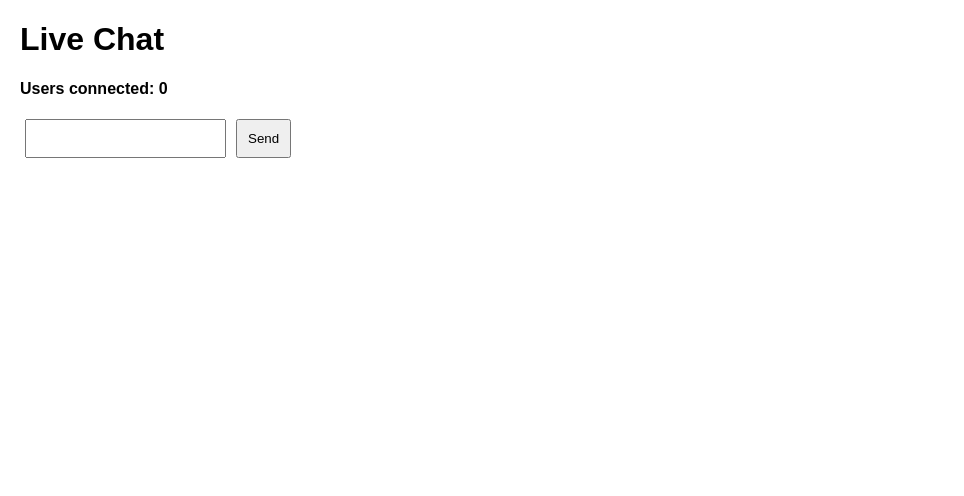
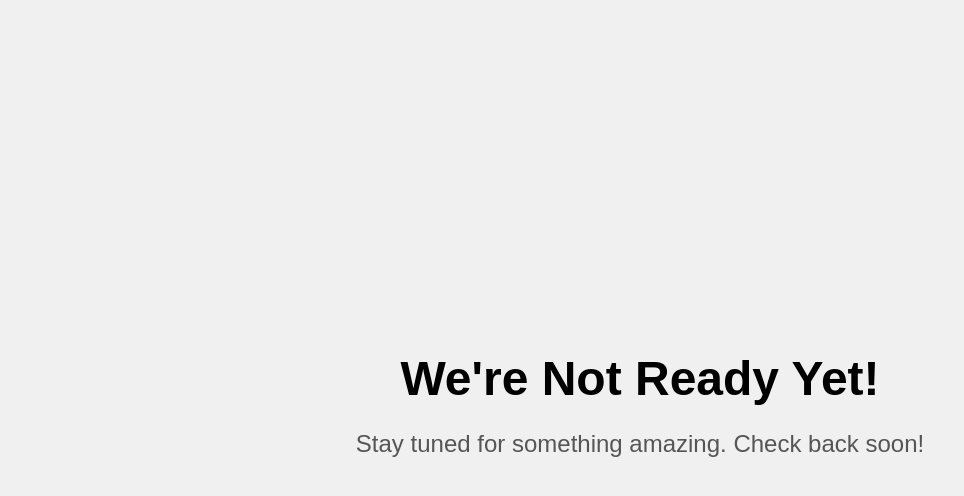
Before and after one commit to larintb/live_chat, a website: page index.html in a window 1280 px wide. Shown: the whole page, without its empty margins (0-964 px from the left). Drawn offline with nearby package versions, Linux system fonts and the light colour scheme; no server answers.

Commit message:
Landing page

```diff
--- a/index.html
+++ b/index.html
@@ -3,46 +3,34 @@
 <head>
   <meta charset="UTF-8">
   <meta name="viewport" content="width=device-width, initial-scale=1.0">
-  <title>Live Chat</title>
-  <script src="/socket.io/socket.io.js"></script>
+  <title>Coming Soon</title>
   <style>
-    body { font-family: Arial, sans-serif; margin: 20px; }
-    #chat-area { border: 1px solid #ccc; padding: 10px; height: 300px; overflow-y: auto; margin-bottom: 10px; }
-    #user-count { margin-bottom: 10px; font-weight: bold; }
-    input, button { padding: 10px; margin: 5px; }
+    body {
+      display: flex;
+      justify-content: center;
+      align-items: center;
+      height: 100vh;
+      margin: 0;
+      font-family: Arial, sans-serif;
+      background-color: #f0f0f0;
+    }
+    .container {
+      text-align: center;
+    }
+    h1 {
+      font-size: 3em;
+      margin-bottom: 0.5em;
+    }
+    p {
+      font-size: 1.5em;
+      color: #555;
+    }
   </style>
-  <script>
-    document.addEventListener('DOMContentLoaded', () => {
-      const socket = io('https://www.sideliness.com'); // Conecta al dominio de tu servidor
-
-      // Enviar mensaje de chat
-      document.getElementById('chat-form').addEventListener('submit', (e) => {
-        e.preventDefault();
-        const msg = document.getElementById('msg').value;
-        socket.emit('chat message', msg);
-        document.getElementById('msg').value = '';
-      });
-
-      // Recibir mensaje de chat
-      socket.on('chat message', (data) => {
-        const item = document.createElement('li');
-        item.textContent = `${data.id} (${data.color}): ${data.text}`;
-        document.getElementById('messages').appendChild(item);
-      });
-
-      // Actualizar número de usuarios conectados
-      socket.on('user count', (count) => {
-        document.getElementById('user-count').textContent = `Users connected: ${count}`;
-      });
-    });
-  </script>
 </head>
 <body>
-  <h1>Live Chat</h1>
-  <p id="user-count">Users connected: 0</p>
-  <ul id="messages"></ul>
-  <form id="chat-form">
-    <input id="msg" autocomplete="off" /><button>Send</button>
-  </form>
+  <div class="container">
+    <h1>We're Not Ready Yet!</h1>
+    <p>Stay tuned for something amazing. Check back soon!</p>
+  </div>
 </body>
 </html>
```
